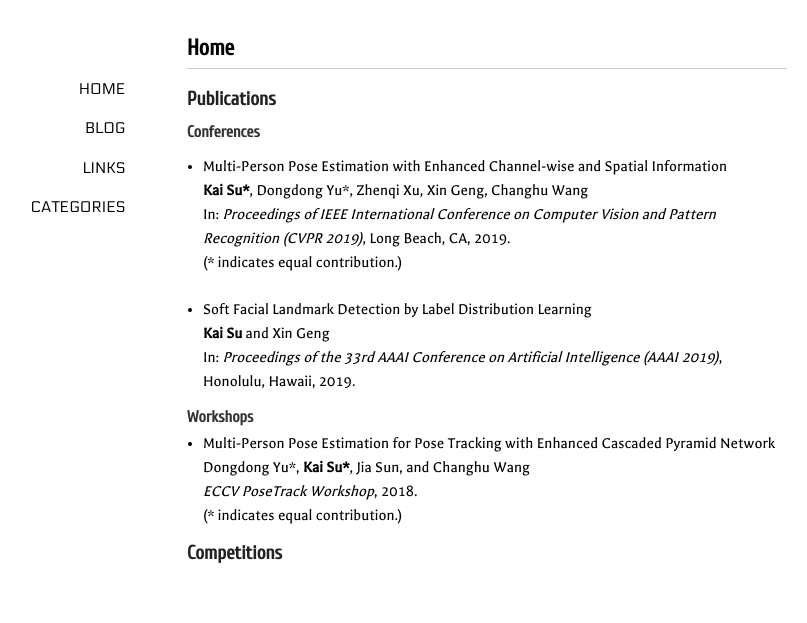
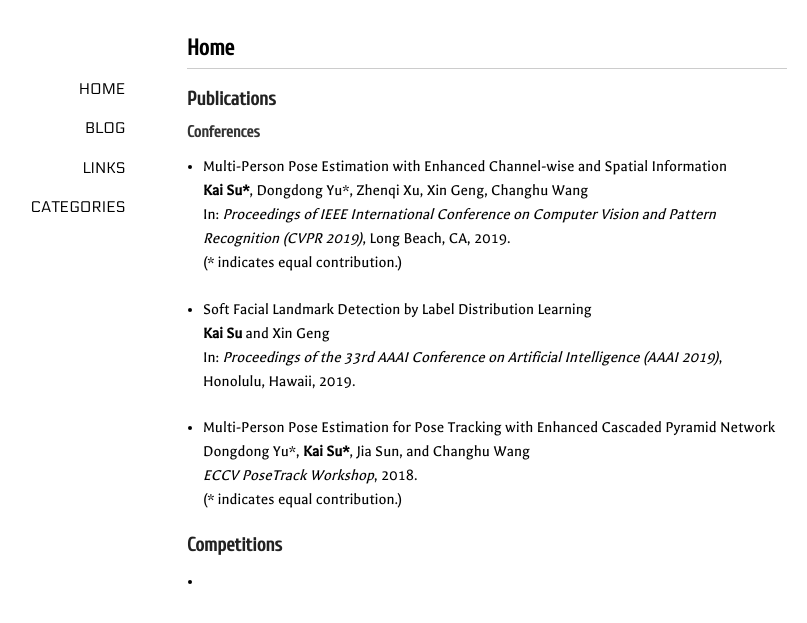
Before and after one commit to 7color94/7color94.github.io, a Jekyll site: the page built from index.md, in a window 1280 px wide. Shown: the top 623 px of the page, without its empty margins (153-960 px from the left). Built offline with Jekyll 4.4.1, drawn with Linux system fonts in a browser that asks for light colours; nearby versions of some CDN libraries.

Commit message:
update home

```diff
--- a/index.md
+++ b/index.md
@@ -17,11 +17,11 @@ In: *Proceedings of IEEE International Conference on Computer Vision and Pattern
 **Kai Su** and Xin Geng <br>
 In: *Proceedings of the 33rd AAAI Conference on Artificial Intelligence (AAAI 2019)*, Honolulu, Hawaii, 2019.
 
-#### Workshops
-
 - Multi-Person Pose Estimation for Pose Tracking with Enhanced Cascaded Pyramid Network <br>
 Dongdong Yu\*, **Kai Su\***, Jia Sun, and Changhu Wang <br>
 *ECCV PoseTrack Workshop*, 2018. <br>
 (\* indicates equal contribution.)
 
 ### Competitions
+
+-
```
